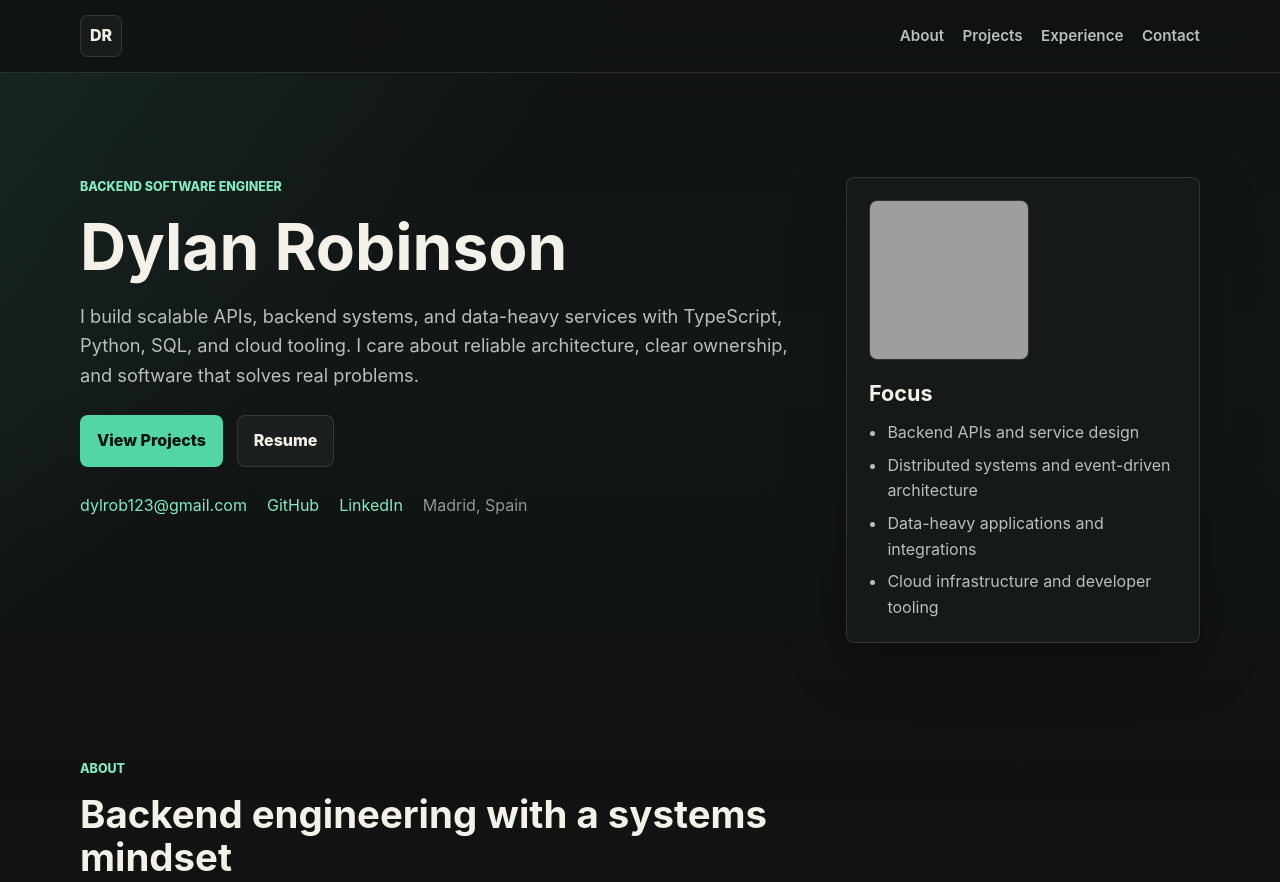
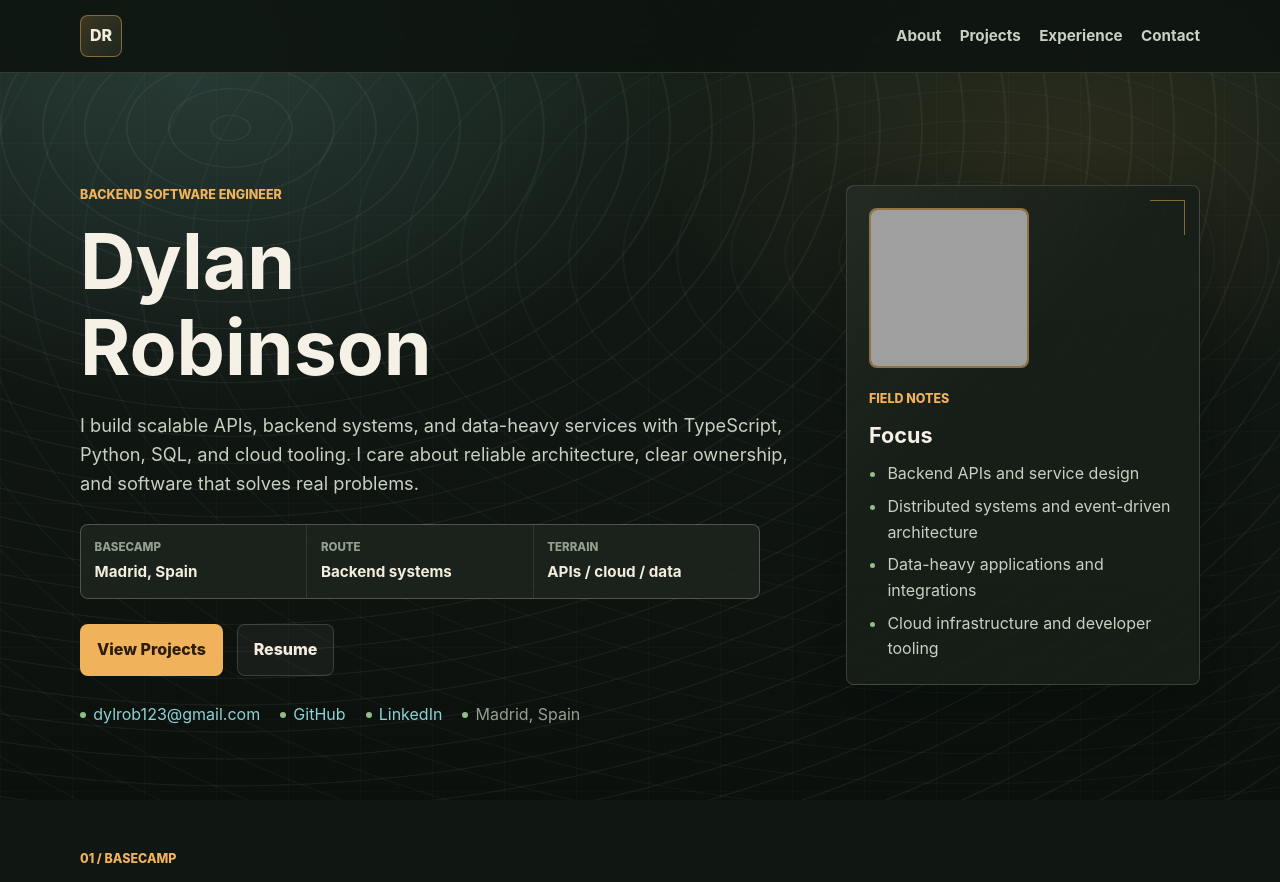
Before and after one commit to djdillybdev/djdillybdev.github.io, a plain HTML site: page index.html in a window 1280 px wide. Shown: the top 882 px of the page. Drawn offline with Linux system fonts and the light colour scheme; grey boxes are pictures that could not be loaded.

Commit message:
new theme

```diff
--- a/index.html
+++ b/index.html
@@ -35,6 +35,21 @@
               reliable architecture, clear ownership, and software that solves
               real problems.
             </p>
+
+            <dl class="field-notes" aria-label="Professional summary">
+              <div>
+                <dt>Basecamp</dt>
+                <dd>Madrid, Spain</dd>
+              </div>
+              <div>
+                <dt>Route</dt>
+                <dd>Backend systems</dd>
+              </div>
+              <div>
+                <dt>Terrain</dt>
+                <dd>APIs / cloud / data</dd>
+              </div>
+            </dl>
 
             <div class="hero-actions">
               <a class="button button-primary" href="#projects"
@@ -84,6 +99,7 @@
               height="160"
             />
             <div>
+              <p class="panel-kicker">Field notes</p>
               <h2>Focus</h2>
               <ul>
                 <li>Backend APIs and service design</li>
@@ -99,7 +115,7 @@
       <section id="about" class="section">
         <div class="container">
           <div class="section-heading">
-            <p class="eyebrow">About</p>
+            <p class="eyebrow">01 / Basecamp</p>
             <h2>Backend engineering with a systems mindset</h2>
           </div>
 
@@ -152,7 +168,7 @@
       <section id="projects" class="section">
         <div class="container">
           <div class="section-heading">
-            <p class="eyebrow">Projects</p>
+            <p class="eyebrow">02 / Routes</p>
             <h2>Selected work</h2>
           </div>
 
@@ -246,7 +262,7 @@
       <section id="experience" class="section">
         <div class="container">
           <div class="section-heading">
-            <p class="eyebrow">Experience</p>
+            <p class="eyebrow">03 / Elevation</p>
             <h2>Highlights</h2>
           </div>
 
@@ -294,7 +310,7 @@
         <div class="container">
           <div class="contact-panel">
             <div>
-              <p class="eyebrow">Contact</p>
+              <p class="eyebrow">04 / Trailhead</p>
               <h2>Let's connect</h2>
               <p>
                 I am interested in backend engineering roles where I can work on
--- a/styles.css
+++ b/styles.css
@@ -1,17 +1,21 @@
 :root {
-  --bg: #101312;
-  --surface: #171b1a;
-  --surface-strong: #202624;
-  --text: #f4f1e8;
-  --text-soft: #b9c0ba;
-  --muted: #8f9993;
-  --border: rgba(244, 241, 232, 0.12);
-  --accent: #53d6a3;
-  --accent-strong: #86e8bf;
-  --accent-dark: #092318;
+  --bg: #101612;
+  --bg-deep: #0b100d;
+  --surface: #182019;
+  --surface-strong: #202a22;
+  --paper: #f2eddf;
+  --text: #f6f1e6;
+  --text-soft: #c8d0c2;
+  --muted: #93a08f;
+  --border: rgba(242, 237, 223, 0.16);
+  --map-line: rgba(242, 237, 223, 0.055);
+  --moss: #8fbf86;
+  --alpine: #8ed1d6;
+  --summit: #f0b35b;
+  --summit-dark: #2c1c08;
   --max-width: 1120px;
   --radius: 8px;
-  --shadow: 0 18px 60px rgba(0, 0, 0, 0.28);
+  --shadow: 0 20px 50px rgba(2, 8, 5, 0.32);
 }
 
 * {
@@ -34,15 +38,40 @@ body {
 body::before {
   position: fixed;
   inset: 0;
-  z-index: -1;
+  z-index: -2;
   background:
-    linear-gradient(135deg, rgba(83, 214, 163, 0.1), transparent 32%),
-    linear-gradient(180deg, #101312 0%, #121617 46%, #0f1110 100%);
+    radial-gradient(ellipse at 15% 8%, rgba(142, 209, 214, 0.16), transparent 34%),
+    radial-gradient(ellipse at 84% 18%, rgba(240, 179, 91, 0.1), transparent 28%),
+    linear-gradient(180deg, #162018 0%, #101612 48%, #0b100d 100%);
   content: "";
 }
 
+body::after {
+  position: fixed;
+  inset: 0;
+  z-index: -1;
+  background:
+    repeating-radial-gradient(
+      ellipse at 18% 16%,
+      transparent 0 18px,
+      var(--map-line) 19px 20px,
+      transparent 21px 42px
+    ),
+    repeating-radial-gradient(
+      ellipse at 76% 32%,
+      transparent 0 24px,
+      rgba(142, 209, 214, 0.045) 25px 26px,
+      transparent 27px 54px
+    ),
+    linear-gradient(90deg, rgba(242, 237, 223, 0.025) 1px, transparent 1px),
+    linear-gradient(0deg, rgba(242, 237, 223, 0.02) 1px, transparent 1px);
+  background-size: auto, auto, 72px 72px, 72px 72px;
+  content: "";
+  pointer-events: none;
+}
+
 a {
-  color: var(--accent-strong);
+  color: var(--alpine);
   text-decoration: none;
 }
 
@@ -73,12 +102,13 @@ h3 {
 }
 
 h1 {
-  font-size: clamp(2.7rem, 5vw, 4.8rem);
+  max-width: 9ch;
+  font-size: clamp(2.9rem, 6vw, 5.5rem);
   letter-spacing: 0;
 }
 
 h2 {
-  font-size: clamp(1.9rem, 3vw, 2.7rem);
+  font-size: clamp(1.9rem, 3vw, 2.65rem);
 }
 
 h3 {
@@ -95,7 +125,7 @@ h3 {
   top: 0;
   z-index: 20;
   border-bottom: 1px solid var(--border);
-  background: rgba(16, 19, 18, 0.84);
+  background: rgba(13, 19, 15, 0.84);
   backdrop-filter: blur(14px);
 }
 
@@ -112,11 +142,11 @@ h3 {
   justify-content: center;
   width: 42px;
   height: 42px;
-  border: 1px solid var(--border);
+  border: 1px solid rgba(240, 179, 91, 0.45);
   border-radius: var(--radius);
-  background: var(--surface);
-  color: var(--text);
-  font-weight: 800;
+  background: linear-gradient(135deg, rgba(240, 179, 91, 0.2), rgba(143, 191, 134, 0.1));
+  color: var(--paper);
+  font-weight: 850;
 }
 
 .nav nav {
@@ -125,17 +155,38 @@ h3 {
 }
 
 .nav nav a {
+  position: relative;
   color: var(--text-soft);
   font-size: 0.95rem;
-  font-weight: 600;
+  font-weight: 700;
+}
+
+.nav nav a::after {
+  position: absolute;
+  right: 0;
+  bottom: -0.35rem;
+  left: 0;
+  height: 2px;
+  background: var(--summit);
+  content: "";
+  opacity: 0;
+  transform: scaleX(0.35);
+  transition:
+    opacity 0.16s ease,
+    transform 0.16s ease;
 }
 
 .nav nav a:hover {
   color: var(--text);
 }
 
+.nav nav a:hover::after {
+  opacity: 1;
+  transform: scaleX(1);
+}
+
 .hero {
-  padding: 6.5rem 0 4.75rem;
+  padding: 7rem 0 5rem;
 }
 
 .hero-grid {
@@ -149,11 +200,12 @@ h3 {
   max-width: 760px;
 }
 
-.eyebrow {
+.eyebrow,
+.panel-kicker {
   margin: 0 0 0.85rem;
-  color: var(--accent-strong);
+  color: var(--summit);
   font-size: 0.78rem;
-  font-weight: 800;
+  font-weight: 850;
   letter-spacing: 0;
   text-transform: uppercase;
 }
@@ -162,6 +214,38 @@ h3 {
   max-width: 62ch;
   margin-top: 1.25rem;
   font-size: 1.14rem;
+}
+
+.field-notes {
+  display: grid;
+  grid-template-columns: repeat(3, minmax(0, 1fr));
+  gap: 1px;
+  max-width: 680px;
+  margin: 1.6rem 0 0;
+  overflow: hidden;
+  border: 1px solid var(--border);
+  border-radius: var(--radius);
+  background: var(--border);
+}
+
+.field-notes div {
+  min-width: 0;
+  padding: 0.85rem;
+  background: rgba(24, 32, 25, 0.86);
+}
+
+.field-notes dt {
+  color: var(--muted);
+  font-size: 0.72rem;
+  font-weight: 850;
+  text-transform: uppercase;
+}
+
+.field-notes dd {
+  margin: 0.2rem 0 0;
+  color: var(--paper);
+  font-size: 0.95rem;
+  font-weight: 750;
 }
 
 .hero-actions,
@@ -181,7 +265,7 @@ h3 {
   padding: 0.75rem 1rem;
   border: 1px solid var(--border);
   border-radius: var(--radius);
-  font-weight: 800;
+  font-weight: 850;
   transition:
     background 0.16s ease,
     border-color 0.16s ease,
@@ -194,18 +278,22 @@ h3 {
 
 .button-primary {
   border-color: transparent;
-  background: var(--accent);
-  color: #07130d;
+  background: var(--summit);
+  color: var(--summit-dark);
 }
 
 .button-primary:hover {
-  background: var(--accent-strong);
-  color: #07130d;
+  background: #ffd08a;
+  color: var(--summit-dark);
 }
 
 .button-secondary {
-  background: rgba(244, 241, 232, 0.04);
-  color: var(--text);
+  background: rgba(242, 237, 223, 0.05);
+  color: var(--paper);
+}
+
+.button-secondary:hover {
+  border-color: rgba(142, 209, 214, 0.5);
 }
 
 .hero-links {
@@ -224,14 +312,41 @@ h3 {
   min-height: 28px;
 }
 
+.hero-links li::before {
+  width: 6px;
+  height: 6px;
+  margin-right: 0.45rem;
+  border-radius: 50%;
+  background: var(--moss);
+  content: "";
+}
+
 .profile-panel,
 .panel,
 .card,
 .contact-panel {
+  position: relative;
   border: 1px solid var(--border);
   border-radius: var(--radius);
-  background: rgba(23, 27, 26, 0.86);
+  background:
+    linear-gradient(135deg, rgba(242, 237, 223, 0.055), transparent 40%),
+    rgba(24, 32, 25, 0.9);
   box-shadow: var(--shadow);
+}
+
+.profile-panel::before,
+.panel::before,
+.card::before,
+.contact-panel::before {
+  position: absolute;
+  top: 0.85rem;
+  right: 0.85rem;
+  width: 34px;
+  height: 34px;
+  border-top: 1px solid rgba(240, 179, 91, 0.5);
+  border-right: 1px solid rgba(240, 179, 91, 0.5);
+  content: "";
+  pointer-events: none;
 }
 
 .profile-panel {
@@ -243,9 +358,10 @@ h3 {
 .profile-panel img {
   width: 160px;
   aspect-ratio: 1;
-  border: 1px solid var(--border);
+  border: 2px solid rgba(240, 179, 91, 0.55);
   border-radius: var(--radius);
   object-fit: cover;
+  filter: saturate(0.92) contrast(1.04);
 }
 
 .profile-panel h2 {
@@ -258,6 +374,11 @@ h3 {
   padding-left: 1.15rem;
   margin: 0.9rem 0 0;
   color: var(--text-soft);
+}
+
+.profile-panel li::marker,
+.project-card li::marker {
+  color: var(--moss);
 }
 
 .profile-panel li + li,
@@ -300,12 +421,12 @@ h3 {
   align-items: center;
   min-height: 34px;
   padding: 0.4rem 0.7rem;
-  border: 1px solid rgba(83, 214, 163, 0.2);
+  border: 1px solid rgba(143, 191, 134, 0.32);
   border-radius: var(--radius);
-  background: rgba(83, 214, 163, 0.08);
-  color: var(--text);
+  background: rgba(143, 191, 134, 0.11);
+  color: var(--paper);
   font-size: 0.92rem;
-  font-weight: 650;
+  font-weight: 700;
 }
 
 .projects-grid {
@@ -324,9 +445,13 @@ h3 {
   margin-bottom: 0.9rem;
 }
 
+.project-card h3 {
+  padding-right: 2.6rem;
+}
+
 .project-stack {
   margin-top: 0.35rem;
-  color: var(--muted);
+  color: var(--alpine);
   font-size: 0.92rem;
 }
 
@@ -336,12 +461,23 @@ h3 {
 }
 
 .project-links a {
-  font-weight: 800;
+  display: inline-flex;
+  align-items: center;
+  min-height: 34px;
+  padding: 0.35rem 0.65rem;
+  border: 1px solid rgba(142, 209, 214, 0.34);
+  border-radius: var(--radius);
+  background: rgba(142, 209, 214, 0.08);
+  font-weight: 850;
 }
 
 .timeline {
   display: grid;
   gap: 1rem;
+}
+
+.timeline-item {
+  border-left: 3px solid rgba(240, 179, 91, 0.72);
 }
 
 .timeline-header {
@@ -368,8 +504,14 @@ h3 {
   align-items: end;
   padding: 1.5rem;
   background:
-    linear-gradient(135deg, rgba(83, 214, 163, 0.13), transparent 42%),
-    rgba(23, 27, 26, 0.9);
+    repeating-radial-gradient(
+      ellipse at 12% 18%,
+      transparent 0 20px,
+      rgba(242, 237, 223, 0.055) 21px 22px,
+      transparent 23px 46px
+    ),
+    linear-gradient(135deg, rgba(240, 179, 91, 0.14), transparent 42%),
+    rgba(24, 32, 25, 0.94);
 }
 
 .contact-panel p:not(.eyebrow) {
@@ -407,6 +549,10 @@ h3 {
     padding: 4.6rem 0 3.4rem;
   }
 
+  .field-notes {
+    grid-template-columns: 1fr;
+  }
+
   .hero-links {
     flex-direction: column;
   }
```
